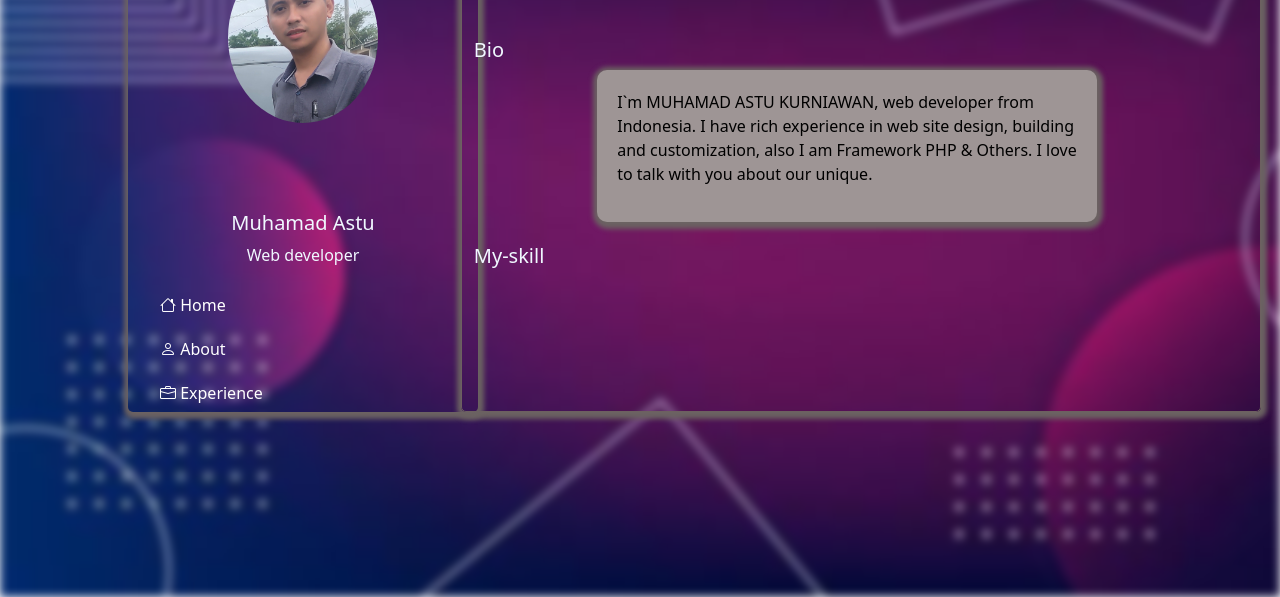
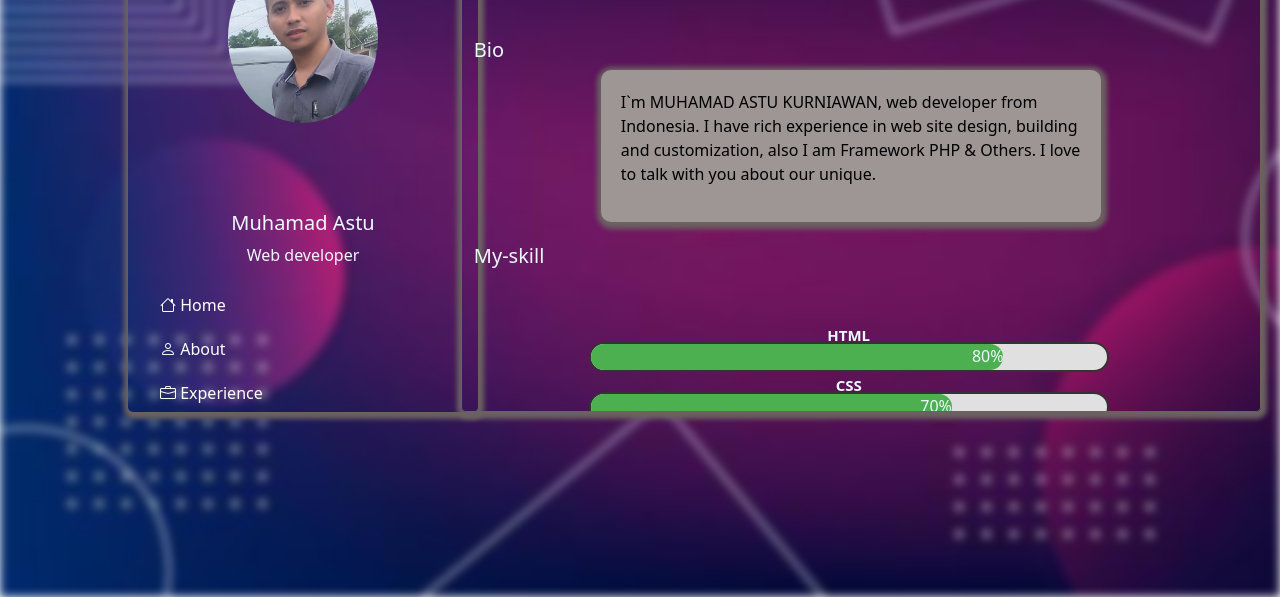
Before and after one commit to Astu77/my-website, a plain HTML site: page PORTOFOLIO/cv.html in a window 1280 px wide. Both pictures are taken after a click on the link "About". Shown: the part 203-800 px from the top of the page. Drawn offline with nearby package versions, Linux system fonts and the light colour scheme.

Commit message:
Update about

```diff
--- a/PORTOFOLIO/cv.html
+++ b/PORTOFOLIO/cv.html
@@ -327,7 +327,7 @@
             }
 
             .bio {
-                position: relative;
+                position: absolute;
                 width: 500px;
                 max-width: 90%;
                 height: auto;
@@ -351,11 +351,13 @@
 
             .conttainer {
                 display: flex;
+                top: -20px;
                 flex-direction: column;
                 gap: 20px;
-                width: 530px;
-                margin: 250px;
-                margin-left: 5px;
+                width: 520px;
+                margin: auto;
+                margin-top: 280px;
+                margin-left: 20%;
             }
 
             .skill-bar {
```
